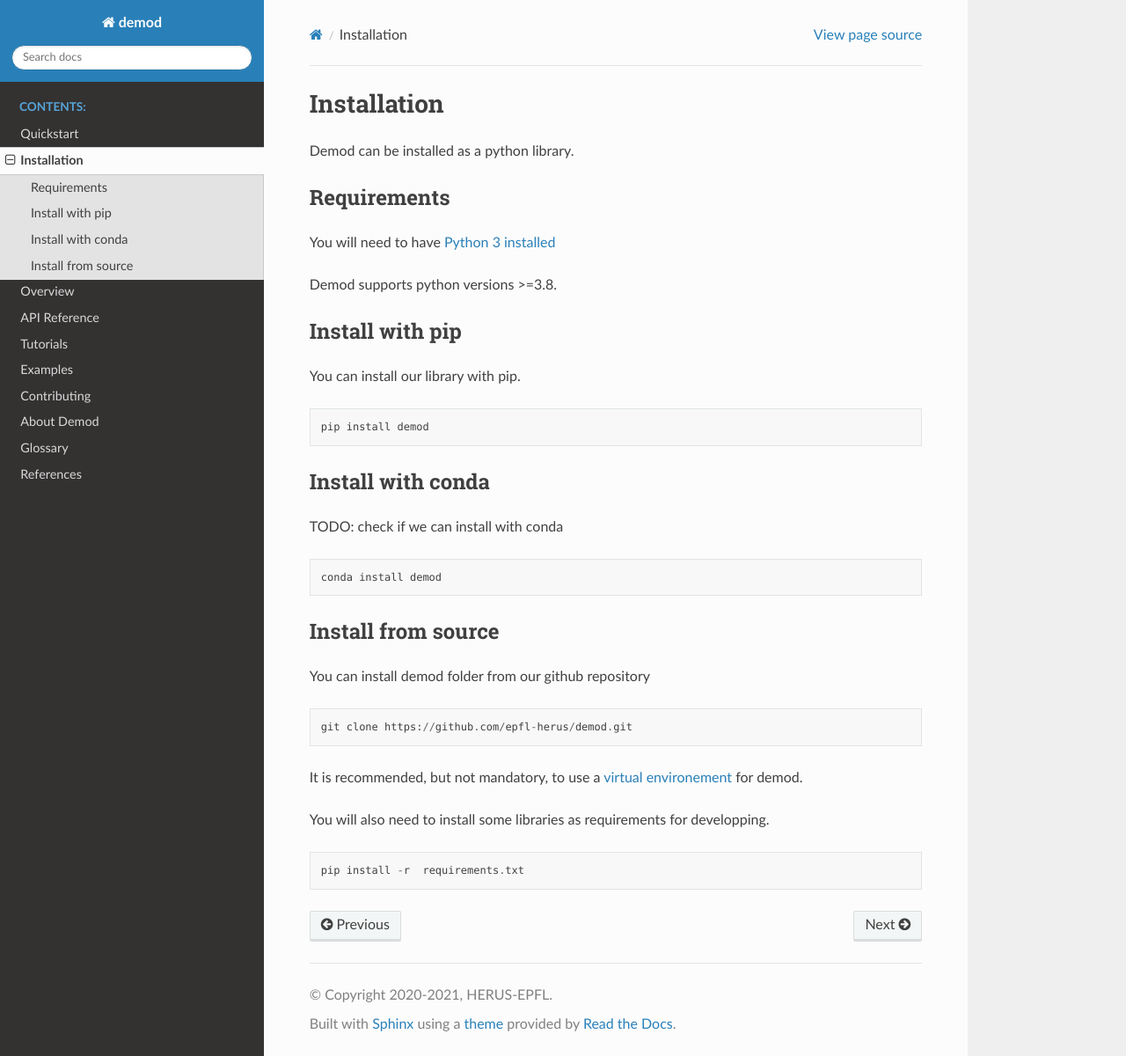
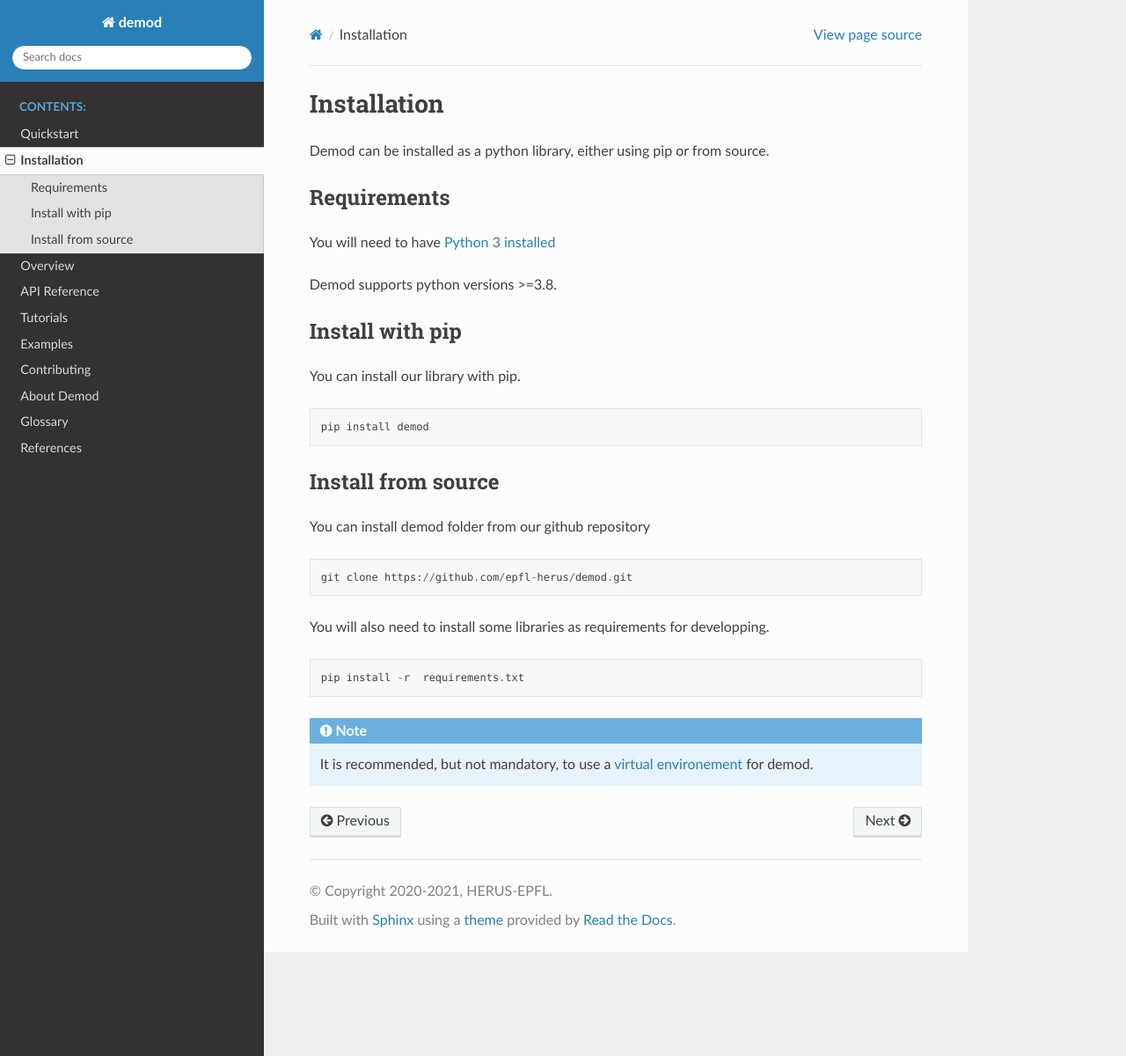
Before and after one commit to epfl-herus/demod, a Sphinx documentation site: the page built from docs/source/installation/installation.rst, in a window 1280 px wide and 1200 px high. Shown: the whole window at 88% size. Built offline with Sphinx 7.4.7 and the Read the Docs theme 2.0.0, drawn with Linux system fonts in a browser that asks for light colours; formulas are drawn with MathJax 3.

Commit message:
remove conda (not available for demod)

```diff
--- a/docs/source/installation/installation.rst
+++ b/docs/source/installation/installation.rst
@@ -5,7 +5,8 @@
 Installation
 ===============
 
-Demod can be installed as a python library.
+Demod can be installed as a python library, either using pip or
+from source.
 
 
 Requirements
@@ -25,14 +26,6 @@
 
     pip install demod
 
-Install with conda
-------------------
-
-TODO: check if we can install with conda
-
-.. code-block::
-
-    conda install demod
 
 .. _installation_from_source:
 
@@ -45,9 +38,6 @@
 
     git clone https://github.com/epfl-herus/demod.git
 
-It is recommended, but not mandatory, to use a
-`virtual environement <https://docs.python.org/3/library/venv.html>`_
-for demod.
 
 
 You will also need to install some libraries as requirements for
```
Also changed, not shown: other parts of docs/source/installation/installation.rst (+5 -0 lines).
